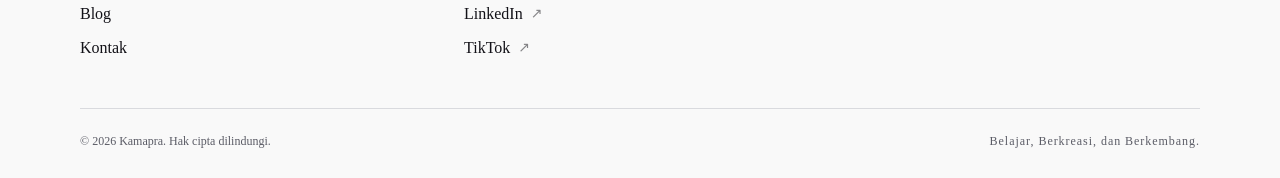
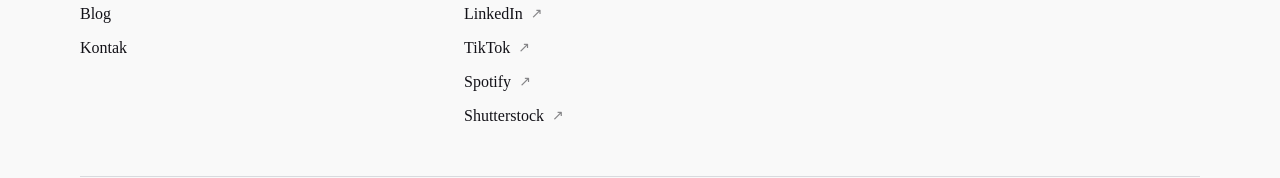
Before and after one commit to Kamapra18/kamapra, a Next.js app: page /blog in a window 1280 px wide. Shown: the part 5164-5342 px from the top of the page. Built offline with nearby package versions, Linux system fonts and the light colour scheme.

Commit message:
feat: update social links in Footer component with correct URLs

```diff
--- a/src/components/layout/Footer.tsx
+++ b/src/components/layout/Footer.tsx
@@ -12,11 +12,19 @@ import { Suspense } from "react";
 import { CurrentYear } from "@/components/feature/CurrentYears";
 
 const socialLinks = [
-  { name: "Instagram", href: "https://www.instagram.com/" },
-  { name: "WhatsApp", href: "https://wa.me/" },
-  { name: "GitHub", href: "https://github.com/" },
-  { name: "LinkedIn", href: "https://www.linkedin.com/" },
-  { name: "TikTok", href: "https://www.tiktok.com/" },
+  { name: "Instagram", href: "https://www.instagram.com/kamapra18" },
+  {
+    name: "WhatsApp",
+    href: "https://wa.me/6281949444963?text=Halo%20saya%20ingin%20tau%20lebih%20lanjut",
+  },
+  { name: "GitHub", href: "https://github.com/Kamapra18" },
+  { name: "LinkedIn", href: "https://www.linkedin.com/in/kamapra/" },
+  { name: "TikTok", href: "https://www.tiktok.com/@kadekmarioprayoga" },
+  {
+    name: "Spotify",
+    href: "https://open.spotify.com/user/31jqt6j6rne2z6ib545q27zo3ecu?nd=1&dlsi=7b55b6ebb8dc427b",
+  },
+  { name: "Shutterstock", href: "https://www.shutterstock.com/g/Kamapra" },
 ];
 
 export function Footer() {
```
